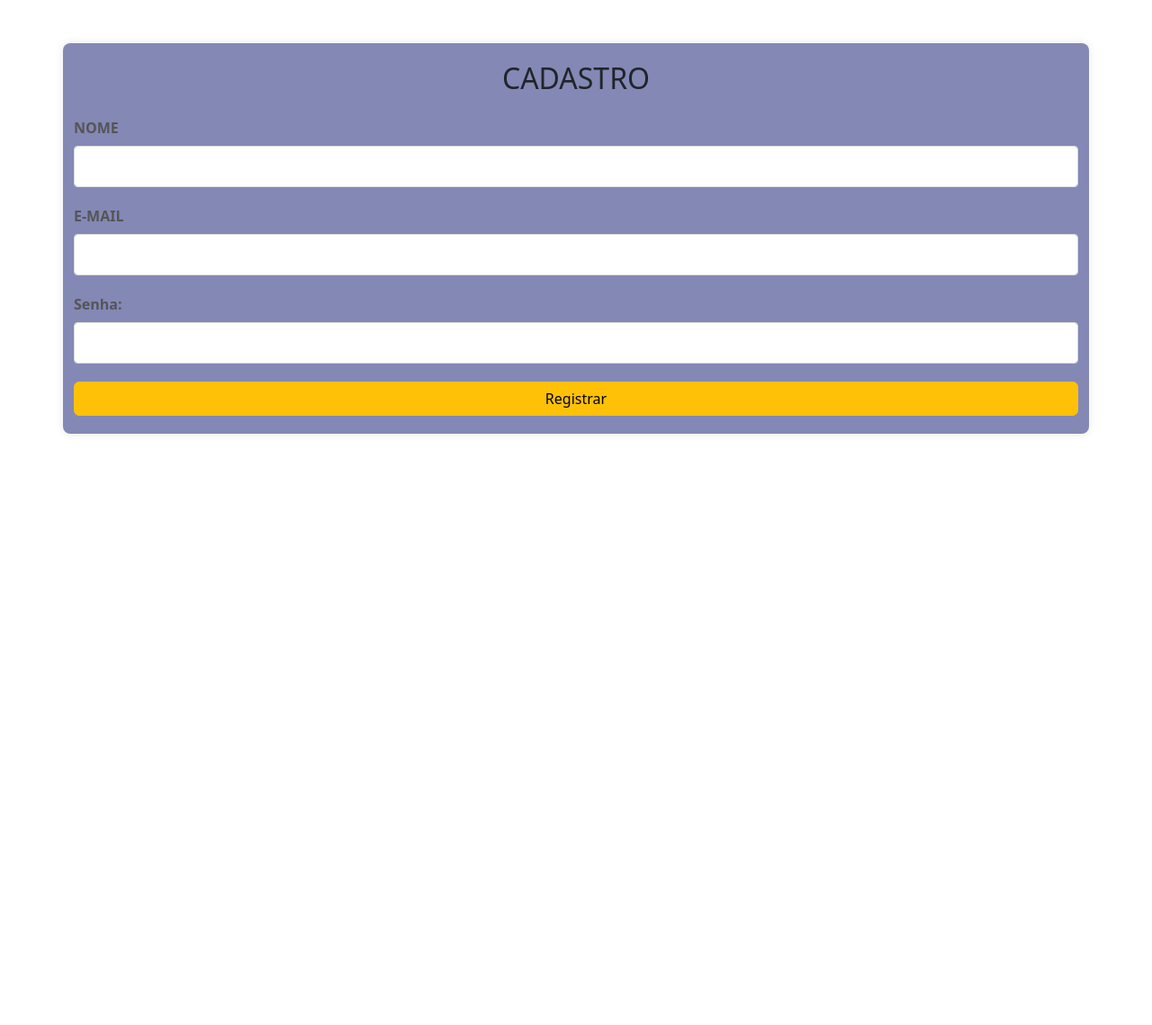
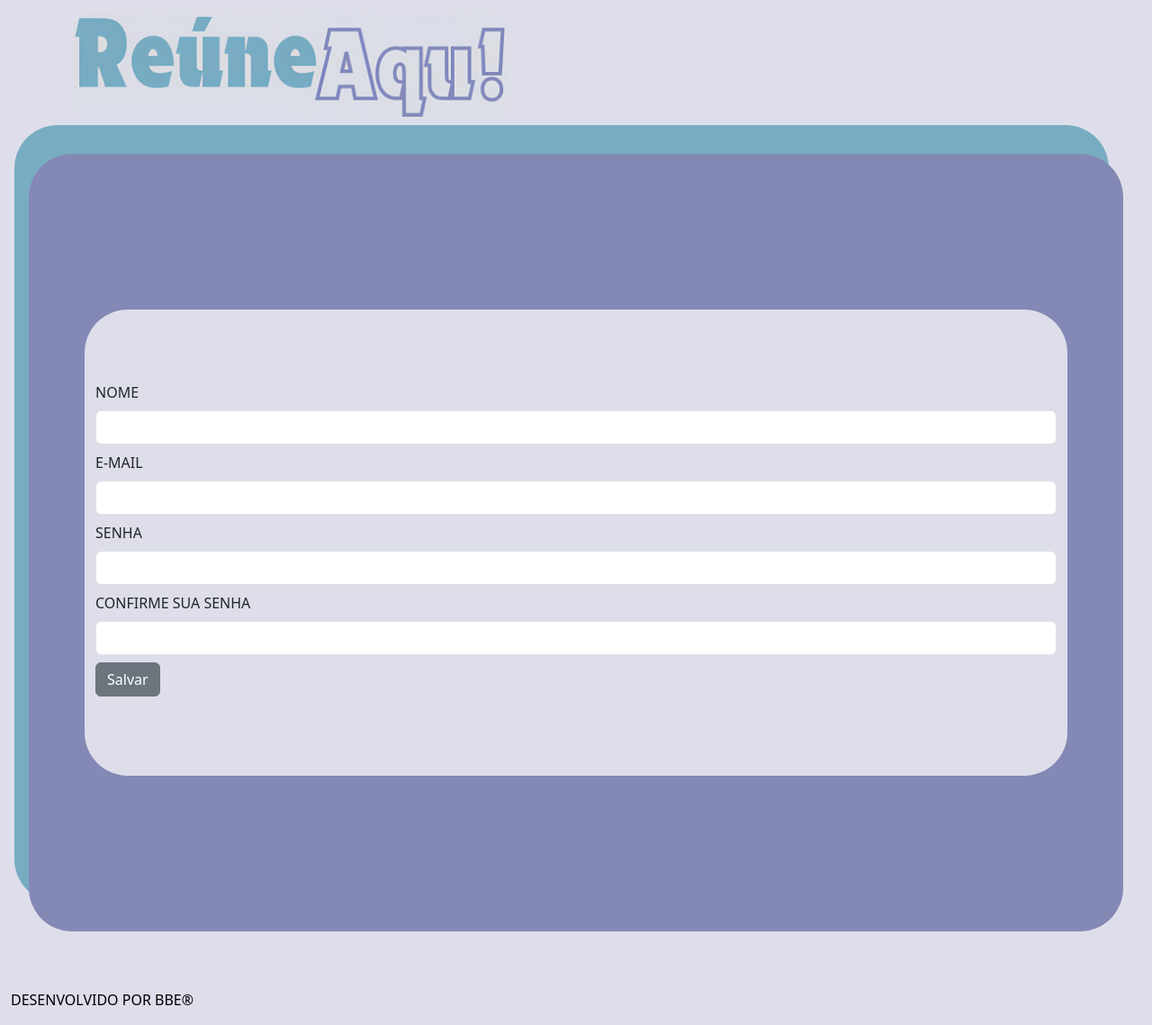
Before and after one commit to elenlysm/T-Jonas, a PHP site: page /cad-user.php in a window 1280 px wide. Shown: the whole page at 90% size. Before the commit the page ends 482 px from the top, so only its background shows below. Run offline with PHP 8.4, Linux system fonts and the light colour scheme; data that the repository does not hold is empty.

Commit message:
cad-user remake ultra

```diff
--- a/Jonas-T/cad-user.css
+++ b/Jonas-T/cad-user.css
@@ -6,75 +6,3 @@
     /* Cor de fundo secundária para áreas específicas */
     --secondary-bg-color: #8488B5;
 }
-
-/* Reset de estilos */
-* {
-    margin: 0;
-    padding: 0;
-    box-sizing: border-box;
-}
-
-/* Estilo da navegação */
-nav ul {
-    list-style-type: none;
-}
-
-nav ul li a:hover {
-    color: #98bfd0;
-    /* Cor do texto ao passar o mouse */
-}
-
-body {
-    margin: 0;
-    padding: 0;
-    background-color: var(--primary-bg-color);
-}
-
-.container {
-    max-width: 400px;
-    margin: 50px auto;
-    padding: 20px;
-    background-color: var(--secondary-bg-color);
-    border-radius: 8px;
-    box-shadow: 0 0 10px rgba(0, 0, 0, 0.1);
-}
-
-h2 {
-    text-align: center;
-    margin-bottom: 20px;
-    color: #333;
-}
-
-label {
-    display: block;
-    font-weight: bold;
-    margin-bottom: 5px;
-    color: #555;
-}
-
-input[type="text"],
-input[type="password"],
-input[type="email"] {
-    width: 100%;
-    padding: 10px;
-    margin-bottom: 20px;
-    border: 1px solid #ddd;
-    border-radius: 4px;
-    box-sizing: border-box;
-}
-
-input[type="submit"] {
-    width: 100%;
-    padding: 10px;
-    background-color: var(--primary-bg-color);
-    border: none;
-    border-radius: 4px;
-    color: #fff;
-    font-size: 16px;
-    cursor: pointer;
-    transition: background-color 0.3s;
-}
-
-input[type="submit"]:hover {
-    background-color: #98bfd0;
-}
--- a/Jonas-T/cad-user.php
+++ b/Jonas-T/cad-user.php
@@ -7,81 +7,80 @@
 
     <!-- Tornando o site responsivo em dispositivos móveis -->
     <meta name="viewport" content="width=device-width, initial-scale=1.0">
-
     <!-- Link para o arquivo de estilos (CSS) local -->
-    <link rel="stylesheet" href="cad-user.css">
-
+    <link rel="stylesheet" href="home.css">
     <!-- Link para o Bootstrap 5 (framework CSS) que oferece uma estrutura de layout responsiva e estilizada -->
     <link href="https://cdn.jsdelivr.net/npm/bootstrap@5.3.0/dist/css/bootstrap.min.css" rel="stylesheet" integrity="sha384-9ndCyUaIbzAi2FUVXJi0CjmCapSmO7SnpJef0486qhLnuZ2cdeRhO02iuK6FUUVM" crossorigin="anonymous">
-
     <!-- Link para os ícones do Bootstrap -->
     <link rel="stylesheet" href="https://cdn.jsdelivr.net/npm/bootstrap-icons@1.11.3/font/bootstrap-icons.min.css">
-
     <!-- Título da página exibido na aba do navegador -->
-    <title>Cadastre-se</title>
+    <title>Reúne Aqui</title>
 </head>
 
 <body>
-    <div class="container mt-5">
-        <h2 class="text-center mb-4">CADASTRO</h2>
-        <form method="post" action="">
-            <div class="mb-3">
+
+    <!-- Cabeçalho com a logo do site -->
+    <header class="container">
+        <div class="logo">
+            <!-- Imagem da logo com responsividade -->
+            <img src="img/logo.png" alt="Logotipo do Reúne Aqui" class="logo img-fluid">
+        </div>
+    </header>
+
+    <main class="corpo">
+        <!-- Container principal centralizado -->
+        <div class="container d-flex justify-content-center align-items-center min-vh-100">
+
+            <!-- Layout com duas colunas (imagem e formulário de login) -->
+            <div class="row container-fluid">
+                <!-- Formulário de login -->
+                <form action="cadastro-usuario.php" method="POST">
+                    <input type="hidden" name="id_user" value="<?php echo htmlspecialchars($row['id_user']); ?>">
+
+                    <!-- Campo de input para nome (login) -->
+                    <div class="mb-2">
                         <label for="nome" class="form-label">NOME</label>
                         <input type="text" class="form-control" id="nome" name="nome" required>
                     </div>
-            <div class="mb-3">
+
+                    <!-- Campo de input para email -->
+                    <div class="mb-2">
                         <label for="email" class="form-label">E-MAIL</label>
                         <input type="email" class="form-control" id="email" name="email" required>
                     </div>
-            <div class="mb-3">
-                <label for="senha" class="form-label">Senha:</label>
+
+                    <!-- Campo de input para senha -->
+                    <div class="mb-2">
+                        <label for="senha" class="form-label">SENHA</label>
                         <input type="password" class="form-control" id="senha" name="senha" required>
                     </div>
-            <div class="d-grid">
-                <button type="submit" name="action" class="btn btn-warning">Registrar</button>
+
+                    <!-- Campo de input para senha -->
+                    <div class="mb-2">
+                        <label for="senha" class="form-label">CONFIRME SUA SENHA</label>
+                        <input type="password" class="form-control" id="senha" name="senha" required>
+                    </div>
+
+                    <!-- Botão de envio do formulário -->
+                    <div class="mb-2">
+                        <button type="submit" class="btn btn-secondary" name="salvar">Salvar</button>
+                    </div>
             </div>
             </form>
+
         </div>
 
-    <?php
-    if ($_SERVER["REQUEST_METHOD"] == "POST") {
-        $servername = "localhost";
-        $username = "root";
-        $password = "";
-        $dbname = "labs";
+        </div>
 
-        // Cria a conexão
-        $conn = mysqli_connect($servername, $username, $password, $dbname);
+    </main>
 
-        // Verifica a conexão
-        if (!$conn) {
-            die("Conexão falhou: " . mysqli_connect_error());
-        }
-
-        $nome = $_POST['nome'];
-        $email = $_POST['email'];
-        $senha = $_POST['senha'];
-
-        // Insere os dados na tabela
-        $sql = "INSERT INTO user (nome, email, senha) VALUES ('$nome', '$email', '$senha')";
-
-        if (mysqli_query($conn, $sql)) {
-            echo '<script>alert("Usuário registrado com sucesso!"); window.location.href = "cadastro-usuario.php";</script>';
-        } else {
-            echo '<script>alert("Erro ao registrar usuário. Tente novamente. ' . mysqli_error($conn) . '");</script>';
-        }
-
-        // Fecha a conexão
-        mysqli_close($conn);
-    }
-    ?>
-
-    <script>
-        function redirecionarParaLogin() {
-            window.location.href = "cadastro-usuario.php";
-        }
-    </script>
-
+    <!-- Rodapé com a informação de desenvolvimento -->
+    <footer class="rodape mt-5 py-3 text-black">
+        <div class="container text-center">
+            <!-- Texto do rodapé -->
+            <p class="m-0">DESENVOLVIDO POR BBE®</p>
+        </div>
+    </footer>
     <script src="https://cdn.jsdelivr.net/npm/bootstrap@5.3.0/dist/js/bootstrap.bundle.min.js"></script>
 </body>
 
--- a/Jonas-T/home.css
+++ b/Jonas-T/home.css
@@ -80,7 +80,7 @@ form {
     /* Cor de fundo secundária para o formulário */
     background-color: var(--primary-bg-color);
 
-    box-shadow: -1rem -1rem #78acc1;
+
 
     /* Alinhamento do texto à esquerda */
     text-align: left;
--- a/Jonas-T/home.php
+++ b/Jonas-T/home.php
@@ -134,7 +134,7 @@
             <p class="m-0">DESENVOLVIDO POR BBE®</p>
         </div>
     </footer>
-
+    <script src="https://cdn.jsdelivr.net/npm/bootstrap@5.3.0/dist/js/bootstrap.bundle.min.js"></script>
     <script>
         function toggleSenha(event) {
             // Impede que o botão provoque o envio do formulário
```
Lines whose indentation alone changed are shown as unchanged.
